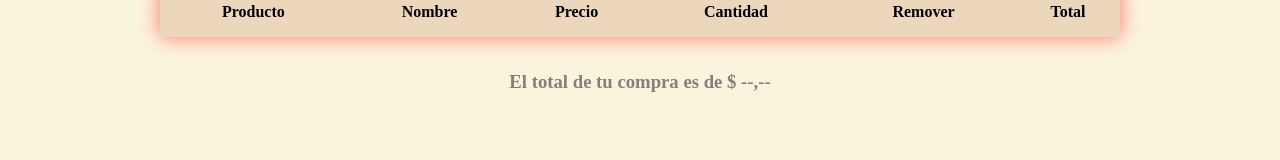
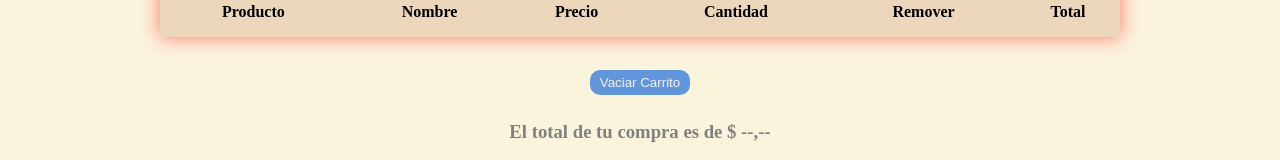
Before and after one commit to EmilianoFRodriguez/BeLife-Dietetica, a React (Create React App) app: page /cart in a window 1280 px wide. Shown: the part 153-313 px from the top of the page. Built offline with nearby package versions, Linux system fonts and the light colour scheme.

Commit message:
RemoveItem y Vaciar carrito. queda reordenar algunos botones

```diff
--- a/src/components/CartContainer/index.js
+++ b/src/components/CartContainer/index.js
@@ -1,10 +1,10 @@
 import React, { useContext } from "react";
 import cartContext from "../../context/cartContext";
 import './style.scss';
-import CounterButtons from "../Counter/CounterButtons";
+import CounterButtons, { ButtonClear, ButtonRemoveItem } from "../Counter/CounterButtons";
 
 export default function CartContainer() {
-    const { cart } = useContext(cartContext);
+    const { cart, clearCart, removeItemFromCart } = useContext(cartContext);
     const totalPriceItem = (a, b) => {
         let total = a * b;
         return total;
@@ -34,7 +34,7 @@ export default function CartContainer() {
                                 <td>$ {product.price}</td>
                                 <td>{product.quantity}</td>
                                 <td>
-                                    <button color="red">X</button>
+                                    <ButtonRemoveItem removeItemFromCart={() => removeItemFromCart(product)} />
                                 </td>
                                 <th>$ {totalPriceItem(product.price, product.quantity)}</th>
                             </tr>
@@ -44,7 +44,7 @@ export default function CartContainer() {
             </table>
 
             <div className="cartListDetail">
-                <h3>El total de tu compra es de $ --,--</h3>
+                <ButtonClear clearCart={() => clearCart()} />                <h3>El total de tu compra es de $ --,--</h3>
             </div>
         </div>
     );
--- a/src/components/Counter/CounterButtons.js
+++ b/src/components/Counter/CounterButtons.js
@@ -42,3 +42,17 @@ export function ButtonDel({delToCart}){
         <Button onTouchButton={() => delToCart()}>Eliminar</Button>
     );
 };
+
+export function ButtonClear({clearCart}){
+
+    return(
+        <Button onTouchButton={() => clearCart()}>Vaciar Carrito</Button>
+    );
+};
+
+export function ButtonRemoveItem({removeItemFromCart}){
+
+    return(
+        <Button onTouchButton={() => removeItemFromCart()}>X</Button>
+    );
+};
--- a/src/context/cartContext.js
+++ b/src/context/cartContext.js
@@ -11,11 +11,9 @@ export function CartContextProvider({ children }) {
 
         if (isInCart(item.id)) {
             let index = cart.findIndex((itemInCart) => itemInCart.id === item.id);
-      newCart[index].quantity = newCart[index].quantity + 1;
-            console.log("sima cantidad", newCart);
+            newCart[index].quantity = newCart[index].quantity + 1;
         } else {
             newCart.push({ ...item, quantity: 1 });
-            console.log("agrega 1", newCart);
         }
         setCart([...newCart]);
     };
@@ -25,26 +23,28 @@ export function CartContextProvider({ children }) {
 
         if (isInCart(item.id)) {
             let index = cart.findIndex((itemInCart) => itemInCart.id === item.id);
-      newCart[index].quantity = newCart[index].quantity - 1;
-            console.log("sima cantidad", newCart);
-        } else {
-            newCart.pop({ item });
-            console.log("agrega 1", newCart);
+            if (newCart[index].quantity > 1 ) {
+                newCart[index].quantity = newCart[index].quantity - 1;
+            } else {
+                newCart.pop({ item });
+            };
         }
         setCart([...newCart]);
     }
 
 
     function clearCart() {
-        /* vaciar carrito */
+        const newCart = [];
+        setCart(newCart)
+
     }
 
-    function removeItemFromCart(id) {
-        /* eliminar/filtrar items con id recibido */
-        /* ESTO ESTÁ MALLL  */
+    function removeItemFromCart(item) {
         const newCart = JSON.parse(JSON.stringify(cart));
-        newCart.pop();
-        setCart(newCart);
+        if (isInCart(item.id)) {
+            newCart.pop({ item });
+        }
+        setCart([...newCart]);
     }
 
     function getCountInCart() {
@@ -57,7 +57,7 @@ export function CartContextProvider({ children }) {
     }
 
     return (
-        <Provider value={{ cart, setCart, addItem, delItem, isInCart, removeItemFromCart }}>
+        <Provider value={{ cart, setCart, addItem, delItem, clearCart, isInCart, removeItemFromCart }}>
             {children}
         </Provider>
     )
```
